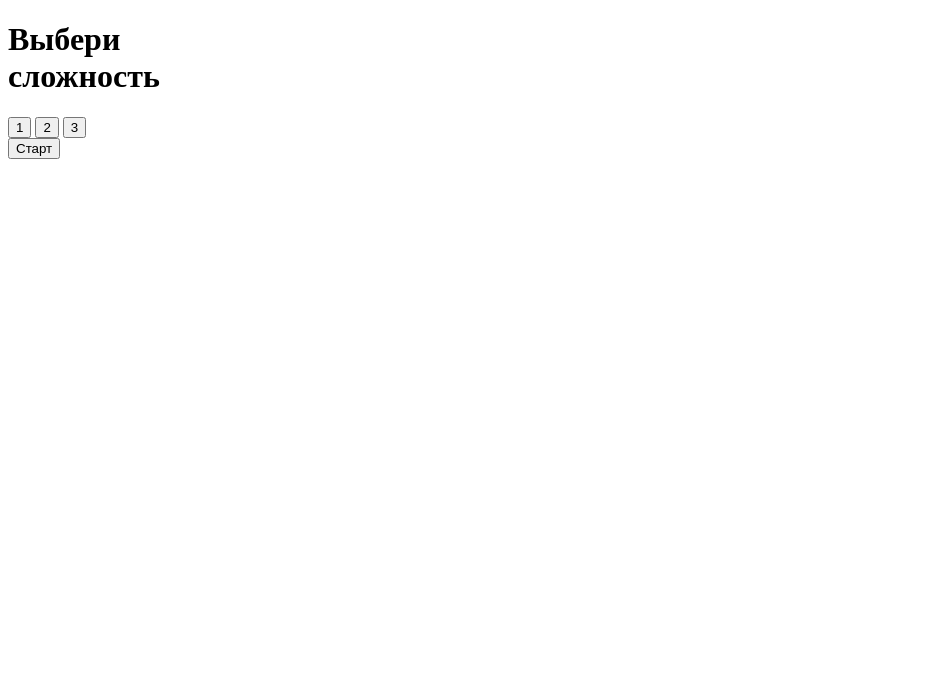
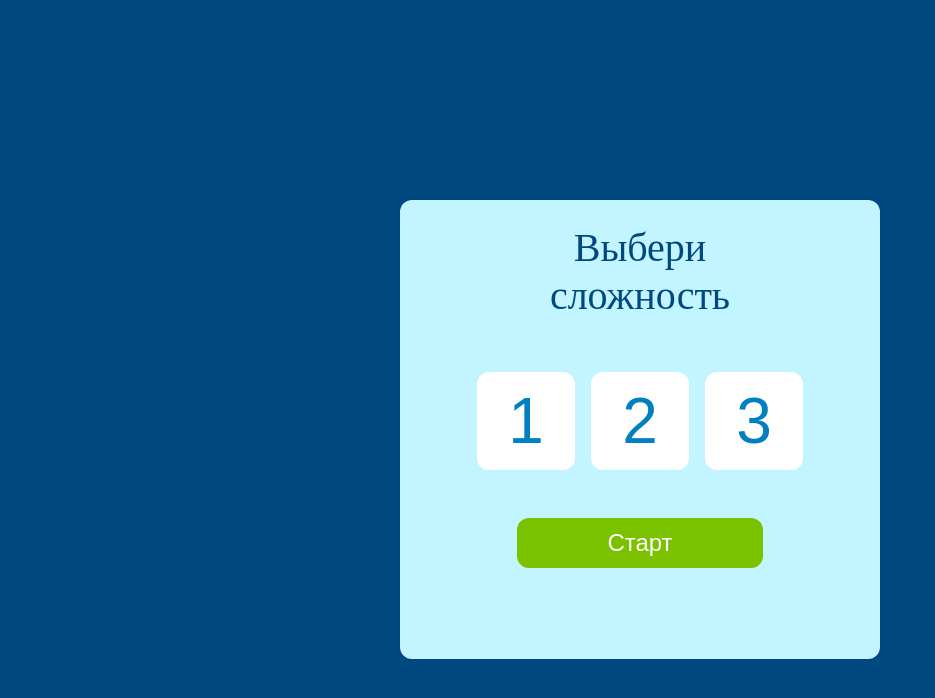
Before and after one commit to JulKuzmi/game-development, a plain HTML site: page index.html in a window 1280 px wide. Shown: the whole page, without its empty margins (0-935 px from the left). Drawn offline with Linux system fonts and the light colour scheme.

Commit message:
add styles

```diff
--- a/index.html
+++ b/index.html
@@ -10,9 +10,9 @@
 <body>
     <div class="container">
         <div class="container_content">
-            <h1>
+            <h2 class="content_text">
                 Выбери <br> сложность
-            </h1>
+            </h2 class="content_text">
             <div class="content_button">
                 <button class="button_number button_number-primary">1</button>
                 <button class="button_number button_number-primary">2</button>
--- a/styles.css
+++ b/styles.css
@@ -0,0 +1,86 @@
+* {
+    margin: 0;
+    padding: 0;
+}
+
+body {
+    background: #004980;
+}
+
+.container {
+    background: #C2F5FF;
+    max-width: 480px;
+    height: 459px;
+    border-radius: 12px;
+    font-weight: 400;
+    font-size: 64px;
+    line-height: 72px;
+    display: flex;
+    position: absolute;
+    top: calc(50% - 200px);
+    left: 0;
+    right: 0;
+    margin: 0 auto;
+}
+
+.container_content {
+    margin: auto;
+    display: flex;
+    flex-direction: column;
+}
+
+.button_number {
+    border-radius: 12px;
+    border: 0;
+    text-transform: uppercase;
+    width: 98px;
+    height: 98px;
+    cursor: pointer;
+    margin-bottom: 48px;
+}
+
+.button_number-primary {
+    color: #0080C1;
+    background: #FFFFFF;
+    font-weight: 400;
+    font-size: 64px;
+   line-height: 72px;
+}
+
+.button_number-primary:hover {
+    background: #C2F5FF;
+}
+
+.button_start {
+    background: #7AC100;
+    border-radius: 12px;
+    border: 0;
+    color: #FFFFFF;
+    width: 246px;
+    height: 50px;
+    font-style: normal;
+    font-weight: 400;
+    font-size: 24px;
+    line-height: 32px;
+    margin-bottom: 67px;
+    cursor: pointer;
+}
+
+.button_start:hover {
+    background: #5d8d0b;
+}
+
+.start {
+    display: flex;
+    justify-content: center;
+}
+
+.content_text {
+    font-style: normal;
+    font-weight: 400;
+    font-size: 40px;
+    line-height: 48px;
+    color: #004980;
+    text-align: center;
+    margin-bottom:52px;
+}
```
